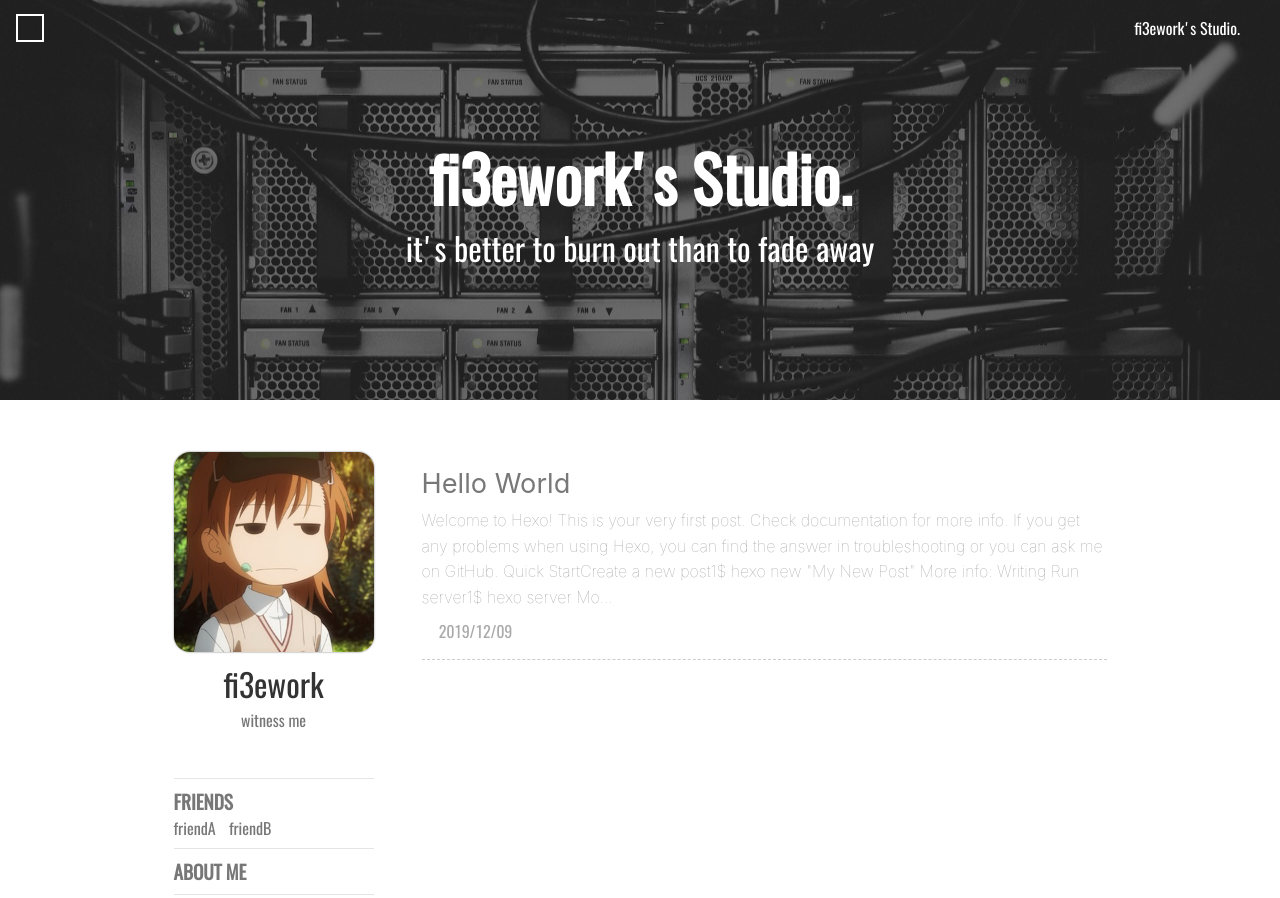
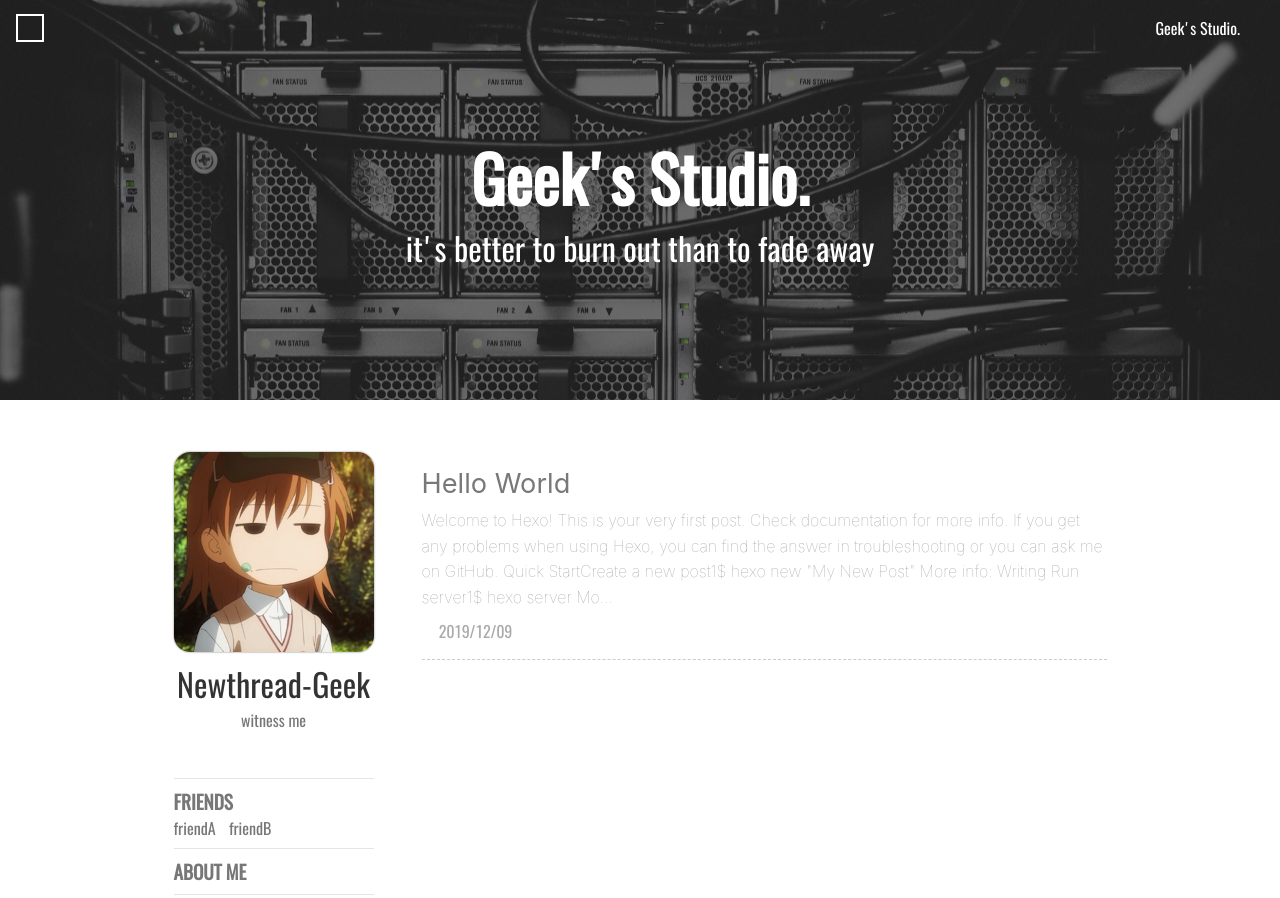
Before and after one commit to ntgeek/ntgeek.github.io, a plain HTML site: page index.html in a window 1280 px wide. Shown: the top 898 px of the page. Drawn offline with nearby package versions, Linux system fonts and the light colour scheme; some packages are replaced by stand-ins of ours; a script that the page names is missing; a web font is replaced by a local one.

Commit message:
Site updated: 2019-12-09 20:34:42

```diff
--- a/index.html
+++ b/index.html
@@ -17,12 +17,12 @@
     <meta name="renderer" content="webkit">
     <meta name="copyright" content="Geek">
 
-    <meta name="keywords" content="hexo,hexo-theme,hexo-blog">
+    <meta name="keywords" content="新思路,newthread,Geek,极客组">
 
     <meta name="description" content="">
     <meta http-equiv="Cache-control" content="no-cache">
     <meta http-equiv="X-UA-Compatible" content="IE=edge,chrome=1"/>
-    <title>fi3ework&#39;s Studio</title>
+    <title>Geek组</title>
     <style type="text/css">
     @font-face {
         font-family: 'Oswald-Regular';
@@ -210,7 +210,7 @@
     <div class="header-sidebar-menu">&#xe775;</div>
     <!-- post页的toggle banner  -->
 
-    <a class="home-link" href=/>fi3ework's Studio.</a>
+    <a class="home-link" href=/>Geek's Studio.</a>
 </header>
     <div class="wrapper">
         <div class="site-intro" style="
@@ -236,7 +236,7 @@ height:50vh;
         <h1 class="intro-title">
             <!-- 主页  -->
 
-            fi3ework's Studio.
+            Geek's Studio.
             <!-- 文章页  -->
 
         </h1>
@@ -389,7 +389,7 @@ Mo...
 
             <div class="profile">
     <img class="profile-avatar" alt="avatar" src= /avatar/Misaka.jpg >
-    <div class="profile-name">fi3ework</div>
+    <div class="profile-name">Newthread-Geek</div>
 
     <div class="profile-signature">
         witness me
@@ -401,13 +401,13 @@ Mo...
 
 
 
-                <a href="mailto:12345@qq.com" target="_blank" rel="noopener" class="iconfont-archer email" title=email ></a>
+                <a href="mailto:newthread-geek@outlook.com" target="_blank" rel="noopener" class="iconfont-archer email" title=email ></a>
 
 
 
 
 
-                <a href="//github.com/fi3ework" class="iconfont-archer github" target="_blank" title=github></a>
+                <a href="//github.com/newthread-geek" class="iconfont-archer github" target="_blank" title=github></a>
 
 
 
@@ -493,13 +493,13 @@ Mo...
 
 
 
-                <a href="mailto:12345@qq.com" target="_blank" rel="noopener" class="iconfont-archer email" title=email ></a>
+                <a href="mailto:newthread-geek@outlook.com" target="_blank" rel="noopener" class="iconfont-archer email" title=email ></a>
 
 
 
 
 
-                <a href="//github.com/fi3ework" class="iconfont-archer github" target="_blank" title=github></a>
+                <a href="//github.com/newthread-geek" class="iconfont-archer github" target="_blank" title=github></a>
 
 
 
```
Also changed, not shown: 2019/12/09/hello-world/index.html (+21 -6 lines), archives/2019/12/index.html (+5 -5 lines), archives/2019/index.html (+5 -5 lines), archives/index.html (+5 -5 lines).
